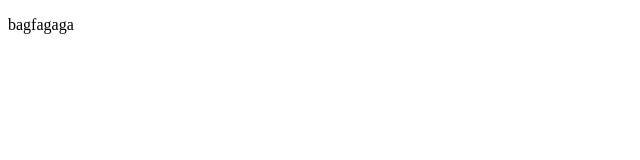
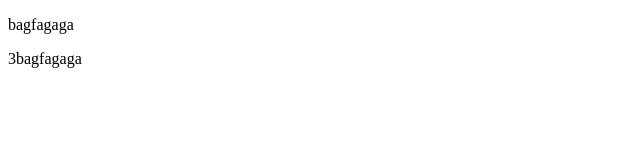
Before and after one commit to nurres-sss/test, a plain HTML site: page index.html in a window 1280 px wide. Shown: the full height of the page, 0-640 px from the left. Drawn offline with Linux system fonts and the light colour scheme.

Commit message:
first commit

```diff
--- a/index.html
+++ b/index.html
@@ -7,5 +7,6 @@
 </head>
 <body>
     <p> bagfagaga </p>
+    <p> 3bagfagaga </p>
 </body>
 </html>
```
